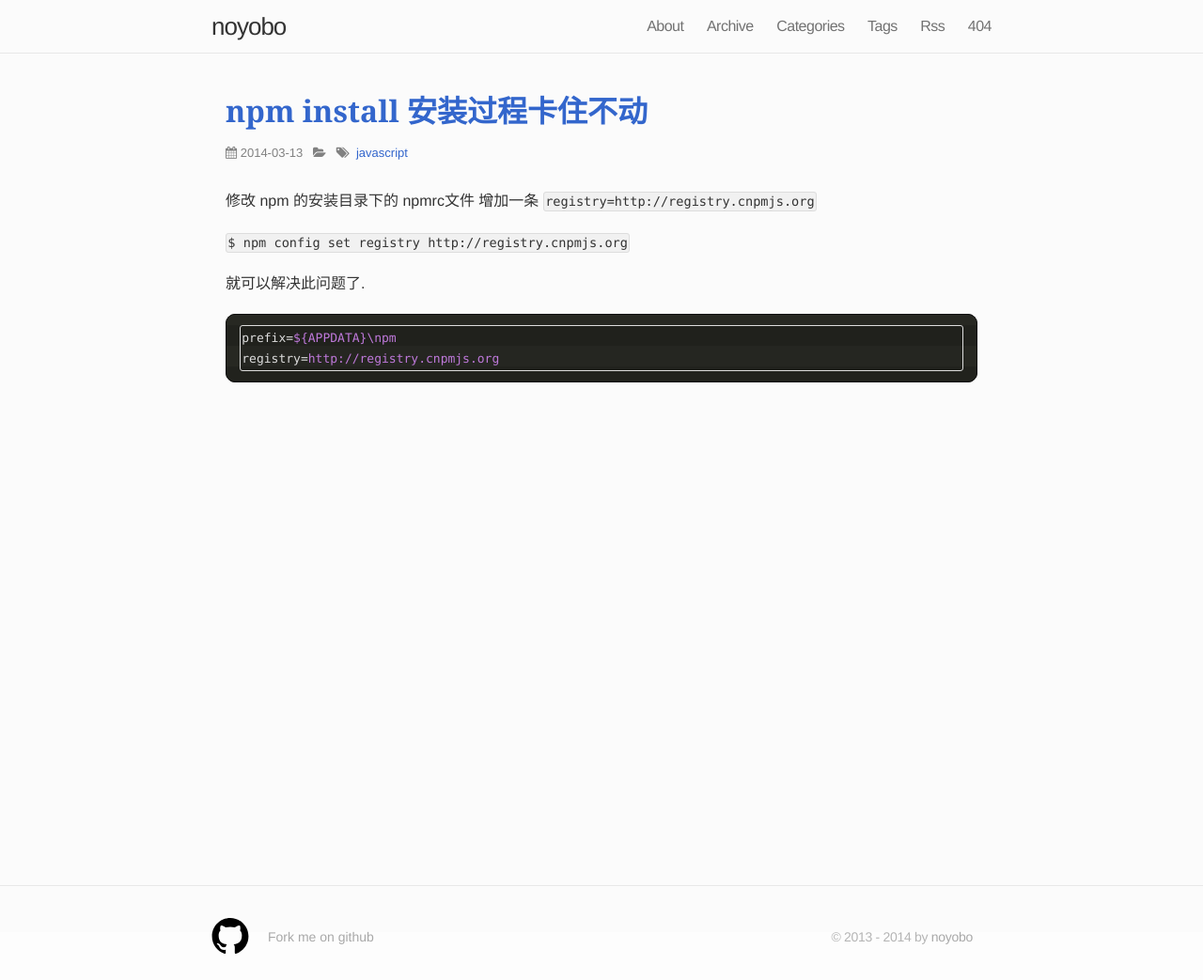
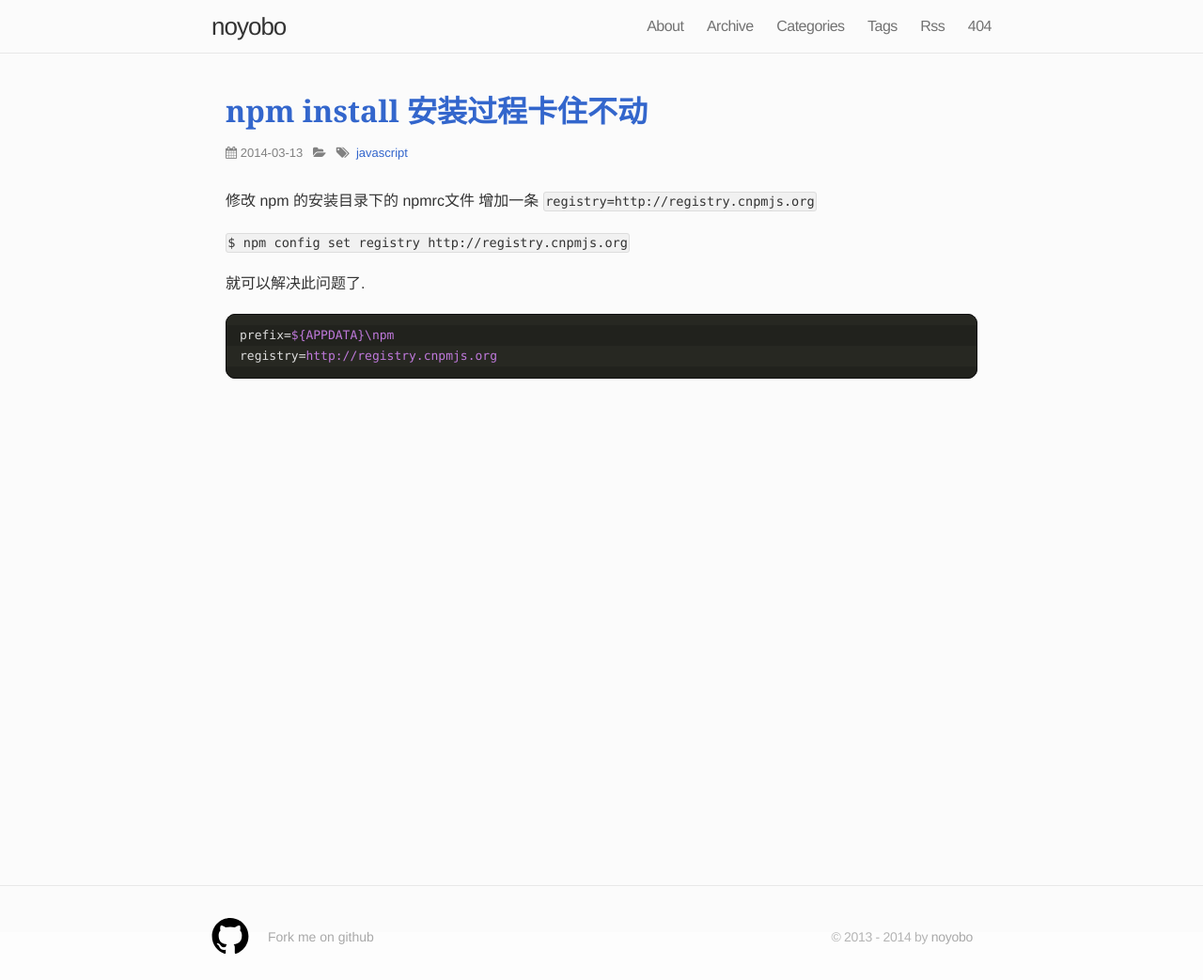
Before and after one commit to noyobo/noyobo.github.com, a Jekyll site: the page built from _posts/2014-03-13-npm-install-load-slow.md, in a window 1280 px wide. Shown: the whole page at 94% size. Built offline with Jekyll 4.4.1, drawn with Linux system fonts in a browser that asks for light colours; nearby versions of some CDN libraries; Markdown is read by kramdown in place of the engine named in the settings; comment, search, counter and statistics services are not loaded.

Commit message:
monokai css

```diff
--- a/css/monokai.css
+++ b/css/monokai.css
@@ -6,7 +6,7 @@ monokai style - ported by Luigi Maselli - http://grigio.org
 .post code {
     font-family: Consolas, Monaco, 'Andale Mono', monospace;
 }
-.post code{
+.post :not(pre) > code{
   padding: 0.1em;
   margin: 0;
   font-size: 85%;
```
